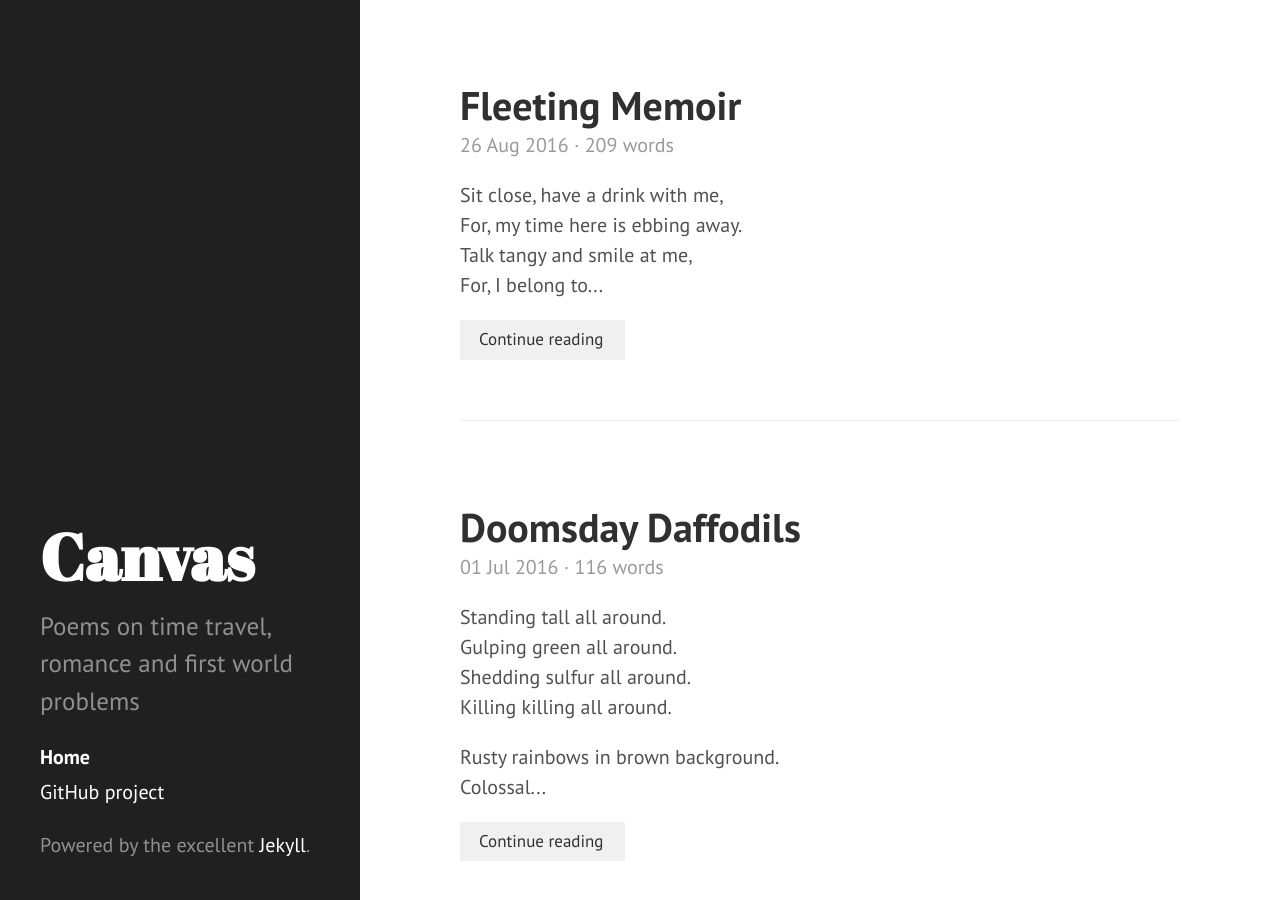
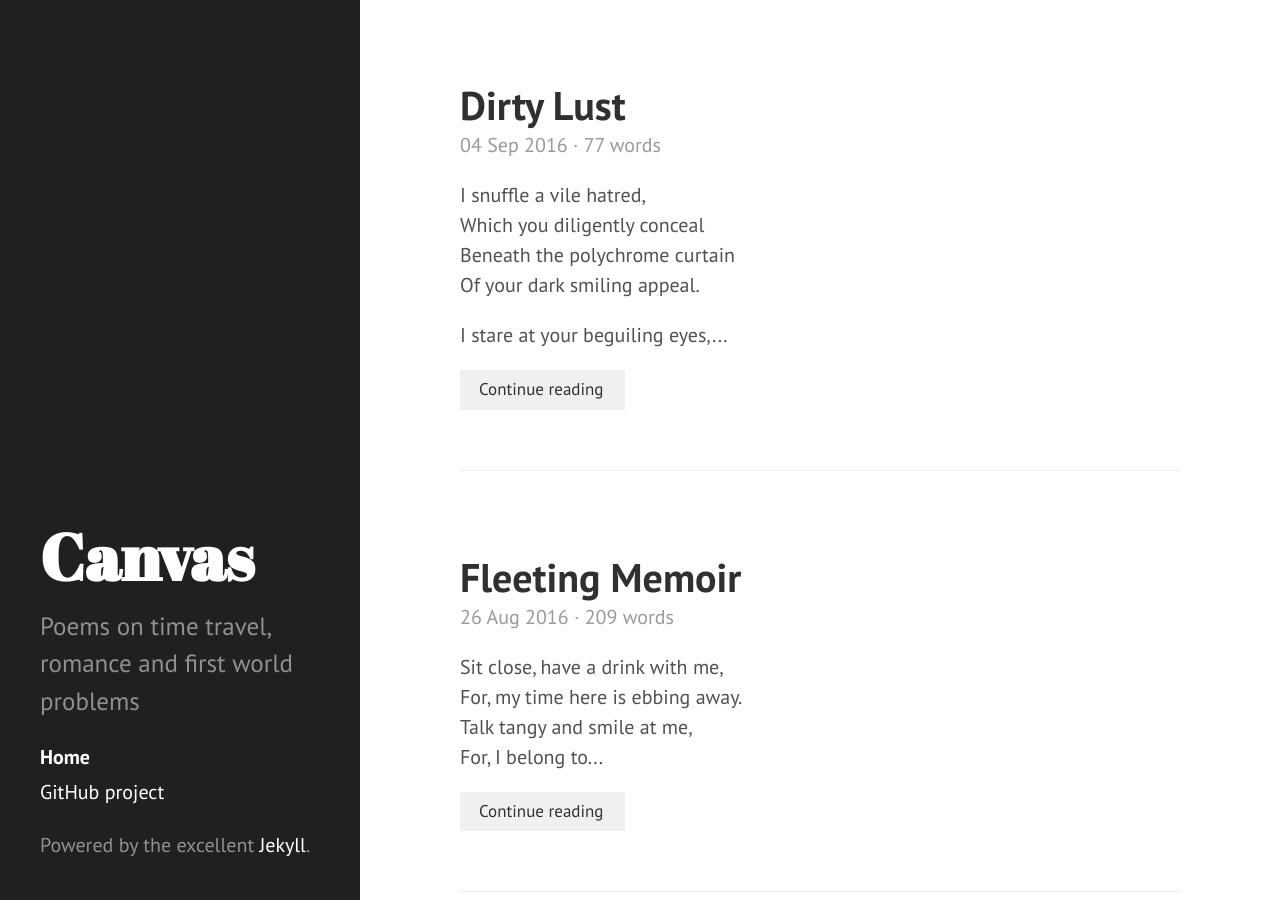
Before and after one commit to pratishgupta91/pratishgupta91.github.io, a Jekyll site: the page built from index.html, in a window 1280 px wide and 900 px high. Built offline with Jekyll 4.4.1, drawn with Linux system fonts in a browser that asks for light colours; the list of posts is cut into pages by our own code; some of the changed text lies outside the part shown.

Commit message:
Dirty Lust

```diff
--- /dev/null
+++ b/_posts/2016-09-04-dirty-lust.markdown
@@ -0,0 +1,22 @@
+---
+layout: post
+title:  "Dirty Lust"
+date:   2016-09-04 10:56:44 +0530
+tags:   [Poetry, Love]
+comments: True
+---
+
+I snuffle a vile hatred,
+Which you diligently conceal
+Beneath the polychrome curtain
+Of your dark smiling appeal.
+
+I stare at your beguiling eyes,
+I see a dirty lust
+Smearing your pure soul
+With ravenous reddish rust.
+
+I love you like the moon.
+You, ruthless, choose to betray,
+And puncture my beating heart
+To steal the dripping romance away.
--- a/index.html
+++ b/index.html
@@ -15,7 +15,7 @@ comments: False
 
     <span class="post-date">{{ post.date | date_to_string }} &#183; {{ post.content | number_of_words }} words</span>
 
-    {{ post.content | truncatewords:30}}
+    {{ post.content | truncatewords:30}} </br>
     <div class="post-continue-read"><a href="{{ post.url }}">Continue reading</a></div>
     <br>
     <hr/>
```
Also changed, not shown: _posts/2016-01-27-lost.markdown (line endings or trailing spaces), 1 other file.
